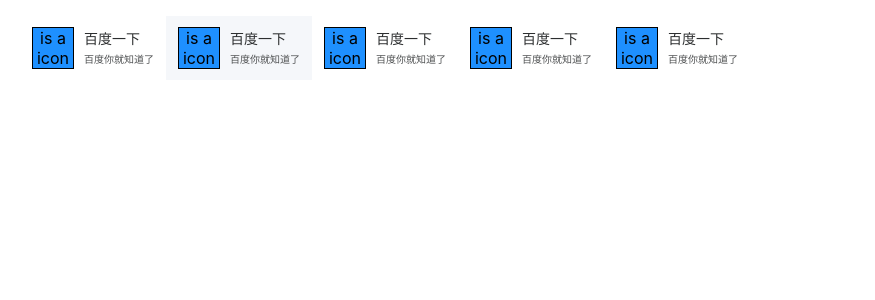
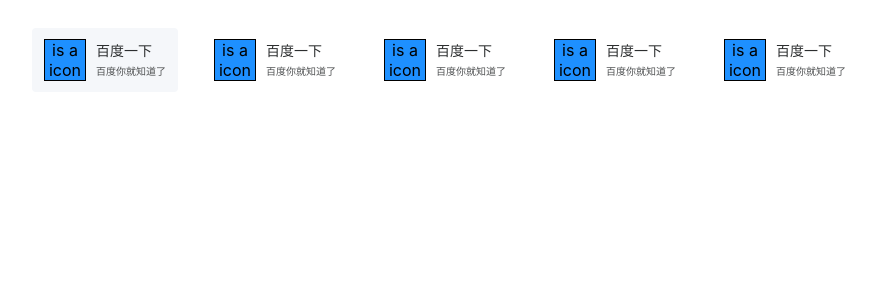
Before and after one commit to zhangzhao-tw/ts-demo, a React (Create React App) app: page /menu in a window 1280 px wide. Shown: the top 300 px of the page, without its empty margins (20-895 px from the left). Built offline with nearby package versions, Linux system fonts and the light colour scheme.

Commit message:
move focus to menu item and add click focus

```diff
--- a/src/components/menu-item/index.module.scss
+++ b/src/components/menu-item/index.module.scss
@@ -37,3 +37,7 @@
     }
   }
 }
+
+.focus {
+  background: #f5f7fa;
+}
--- a/src/components/menu-item/index.tsx
+++ b/src/components/menu-item/index.tsx
@@ -4,15 +4,20 @@ import Icon from "../icon";
 
 import styles from "./index.module.scss";
 
+import classNames from "classnames/bind";
+
+const cx = classNames.bind(styles);
+
 export interface MenuItemProps {
     title: string;
     description: string;
+    isFocus? : boolean;
 }
 
 const MenuItem = (props: MenuItemProps) => {
-    const {title, description} = props
+    const {title, description, isFocus} = props
     return (
-        <div className={styles["menu-item"]}>
+        <div className={cx(styles["menu-item"], {"focus": isFocus})}>
             <Icon />
             <div className={styles["text"]}>
                 <span className={styles["text-title"]}>{title}</span>
@@ -22,4 +27,8 @@ const MenuItem = (props: MenuItemProps) => {
     )
 }
 
+MenuItem.defaultProps = {
+    isFocus: false
+}
+
 export default MenuItem;
--- a/src/components/sub-menu/index.module.scss
+++ b/src/components/sub-menu/index.module.scss
@@ -5,7 +5,8 @@
   align-items: center;
   list-style: none;
 
-  .focus {
-    background: #f5f7fa;
+  .item {
+    padding: 12px;
   }
+
 }
--- a/src/components/sub-menu/index.tsx
+++ b/src/components/sub-menu/index.tsx
@@ -1,25 +1,30 @@
-import React from 'react';
+import React, {useState} from 'react';
 import MenuItem, {MenuItemProps} from "../menu-item";
 
 import styles from "./index.module.scss";
 
-import classNames from "classnames/bind";
-
-const cx = classNames.bind(styles);
-
 export interface SubMenuProps {
     menuItems: MenuItemProps[];
-    currentMenuIndex? : number;
+    initialMenuIndex? : number;
 }
 
 const SubMenu = (props: SubMenuProps) => {
-    const {menuItems, currentMenuIndex} = props;
+    const {menuItems, initialMenuIndex} = props;
+    const [currentMenuIndex, setCurrentMenuIndex] = useState(initialMenuIndex)
+    const handleClick = (currentIndex: number) => {
+        setCurrentMenuIndex(currentIndex);
+    };
+
     return (
         <ul className={styles["sub-menu"]}>
             {menuItems.map((item: MenuItemProps, index) => {
                 return (
-                    <li key={index} className={cx(styles["item"], {"focus": index == currentMenuIndex}) }>
-                        <MenuItem {...item} />
+                    <li
+                        key={index}
+                        className={styles["item"]}
+                        onClick={() => handleClick(index)}
+                    >
+                        <MenuItem {...item} isFocus={currentMenuIndex === index}/>
                     </li>
                 )
             })}
@@ -29,7 +34,7 @@ const SubMenu = (props: SubMenuProps) => {
 
 SubMenu.defaultProps = {
     menuItems: [],
-    currentMenuIndex: 1
+    initialMenuIndex: 0
 }
 
 export default SubMenu;
```
